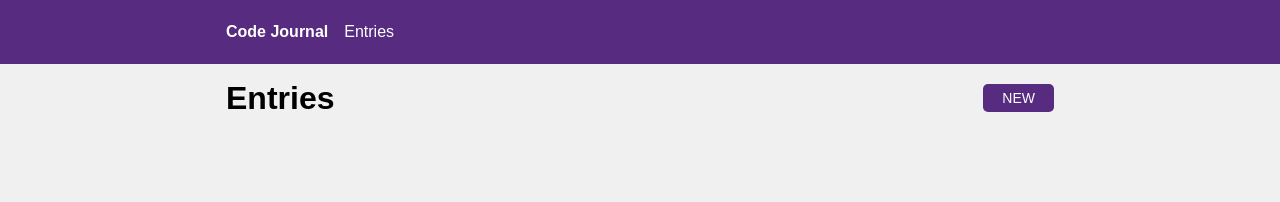
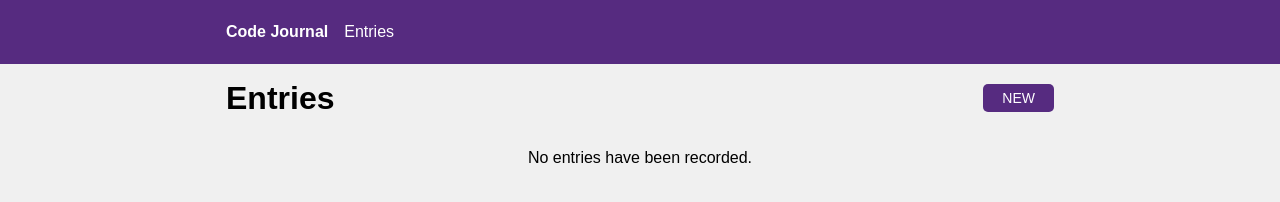
Before and after one commit to SteveBehm/code-journal, a website: page index.html in a window 1280 px wide. Both pictures are taken after a click on the link "Entries". Drawn offline with Linux system fonts and the light colour scheme.

```diff
--- a/css/styles.css
+++ b/css/styles.css
@@ -84,3 +84,8 @@
   text-decoration: none;
   padding-left: 1rem;
 }
+
+.no-entries {
+  display: flex;
+  justify-content: center;
+}
--- a/index.html
+++ b/index.html
@@ -68,6 +68,9 @@
       </div>
       <ul>
       </ul>
+      <div class="column-full no-entries">
+        <p class="no-entries-para">No entries have been recorded.</p>
+      </div>
     </div>
   </main>
   <script src="js/data.js"></script>
--- a/js/main.js
+++ b/js/main.js
@@ -6,7 +6,6 @@
 
 function handlePhotoInput(event) {
   $image.setAttribute('src', $photoInput.value);
-
 }
 
 var $entriesNav = document.querySelector('.nav-entries');
@@ -58,6 +57,9 @@
   var $entriesList = document.querySelector('.entries-list');
   $entriesList.className = 'entries-list container';
   data.view = 'entries';
+
+  var $noEntries = document.querySelector('.no-entries-para');
+  $noEntries.className = 'no-entries-para hidden';
 }
 
 function newEntry(entry) {
@@ -108,5 +110,10 @@
     $entriesList.className = 'entries-list container hidden';
     data.view = 'entry-form';
   }
+
+  if (data.entries.length > 0) {
+    var $noEntries = document.querySelector('.no-entries-para');
+    $noEntries.className = 'no-entries-para hidden';
+  }
 }
 window.addEventListener('DOMContentLoaded', handleRefresh);
```
